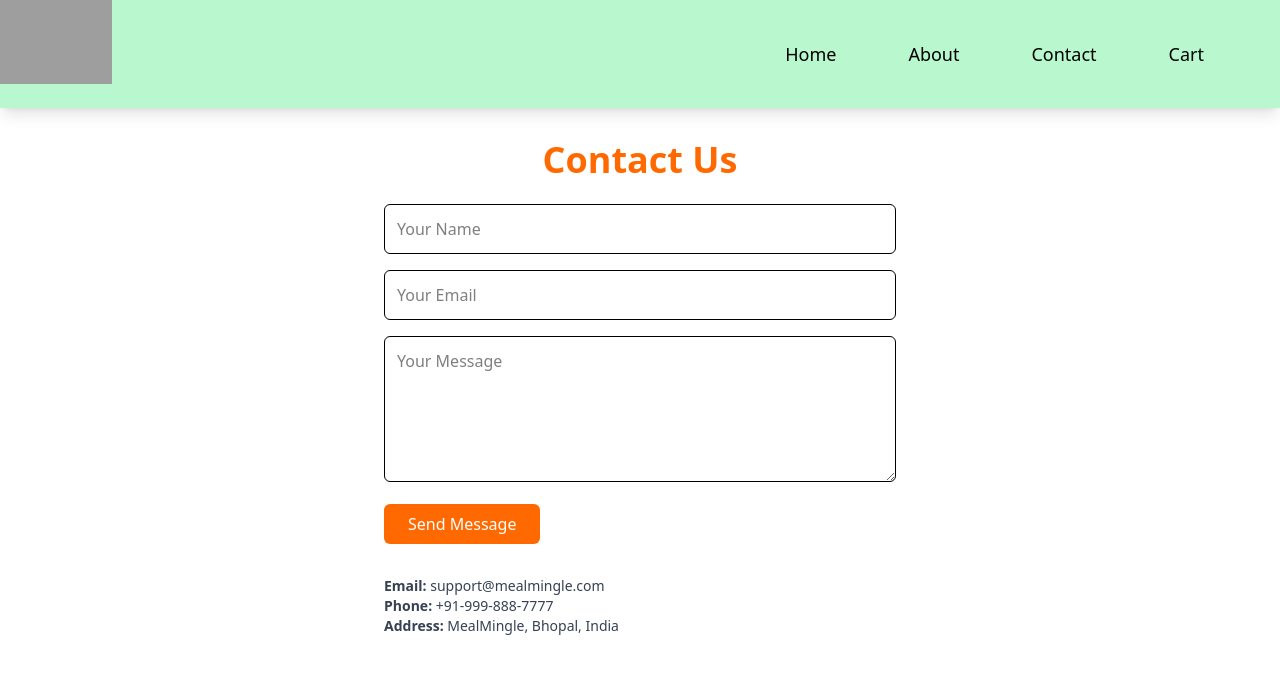
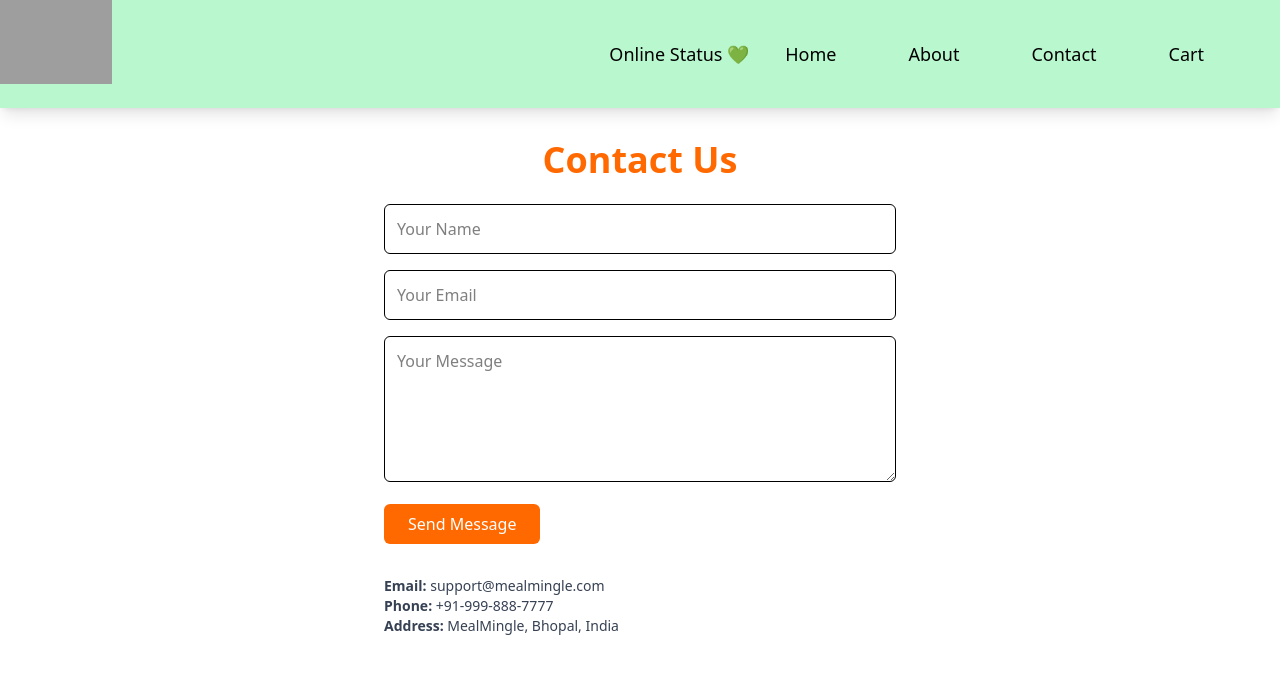
Before and after one commit to Asmita72941/MealMingle, a React (Vite) app: page /contact in a window 1280 px wide. Shown: the top 674 px of the page. Built offline with nearby package versions, Linux system fonts and the light colour scheme; grey boxes are pictures that could not be loaded.

Commit message:
add useOnlineStatus hook to detect online/offline status

```diff
--- a/src/components/Body.js
+++ b/src/components/Body.js
@@ -4,6 +4,8 @@ import Carousel from "./Carousel";
 import Shimmer from "./Shimmer";
 import { Link } from "react-router";
 import useCarousels from "../utils/useCarousels";
+import useOnlineStatus from "../utils/useOnlineStatus";
+import OfflinePage from "./OfflinePage";
 
 const Body = () => {
     const [listOfRestaurants, setListOfRestaurant] = useState([]);
@@ -30,10 +32,15 @@ const Body = () => {
         setFilteredRestaurant(restaurants);
     }
 
+    const onlineStatus = useOnlineStatus();
+
+    if(onlineStatus === false){
+        return <OfflinePage/>
+    }
+
     if(listOfRestaurants.length == 0){
         return <Shimmer/>
     }
-
 
     return(
         <div>
--- a/src/components/Header.js
+++ b/src/components/Header.js
@@ -1,7 +1,9 @@
 import { LOGO_URL } from "../utils/constants";
 import { Link } from "react-router";
+import useOnlineStatus from "../utils/useOnlineStatus";
 
 const Header = () => {
+    const onlineStatus = useOnlineStatus();
 
     return(
         <div className="header flex justify-between bg-green-200 shadow-lg">
@@ -13,15 +15,22 @@ const Header = () => {
 
             <div className="flex">
                 <ul className="flex m-5 p-5 text-lg">
+                    <li>
+                        Online Status {onlineStatus ? "💚": "❤️"}
+                    </li>
+
                     <li className="mx-9">
                         <Link to="/">Home</Link>
                     </li>
+
                     <li className="mx-9">
                         <Link to="/about">About</Link>
                     </li>
+
                     <li className="mx-9">
                         <Link to="/contact">Contact</Link>
                     </li>
+
                     <li className="mx-9">Cart</li>
                 </ul>
             </div>
--- /dev/null
+++ b/src/components/OfflinePage.js
@@ -0,0 +1,20 @@
+const OfflinePage = () => {
+    return (
+        <div className="flex flex-col items-center justify-center h-screen text-center bg-gray-100">
+            <h1 className="text-3xl font-bold text-red-500 mb-4">
+                ⚠️ You are offline!
+            </h1>
+            <p className="text-lg text-gray-700 mb-6">
+                Please check your internet connection and try again.
+            </p>
+            <button
+                onClick={() => window.location.reload()}
+                className="bg-green-500 text-white px-5 py-2 rounded-lg hover:bg-green-600 transition duration-200"
+            >
+                🔁 Retry
+            </button>
+        </div>
+    );
+};
+
+export default OfflinePage;
--- /dev/null
+++ b/src/utils/useOnlineStatus.js
@@ -0,0 +1,19 @@
+import { useState,useEffect } from "react";
+
+const useOnlineStatus = () => {
+    const [onlineStatus, setOnlineStatus] = useState(true);
+
+    useEffect(()=>{
+        window.addEventListener("offline",()=>{
+            setOnlineStatus(false);
+        })
+
+        window.addEventListener("online",()=>{
+            setOnlineStatus(true);
+        })
+    },[]);
+
+    return onlineStatus;
+}
+
+export default useOnlineStatus;
```
Also changed, not shown: src/components/Contact.js (+0 -10 lines), 1 other file (tests, documents, lock files or other folders).
